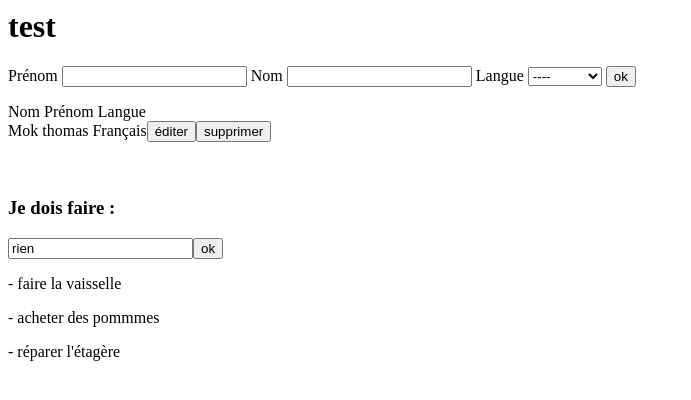
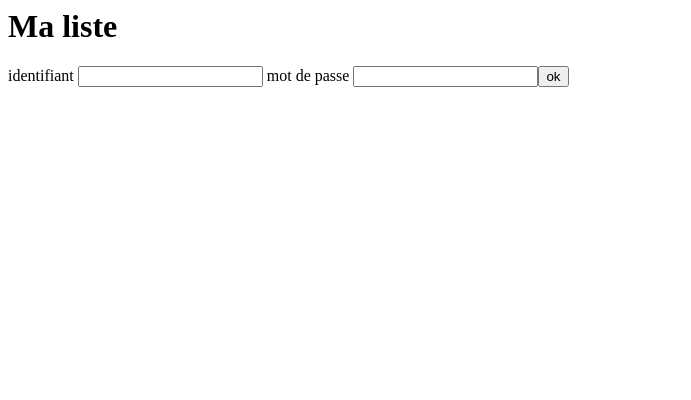
Before and after one commit to masalthunlass/todolist, a React app: page / in a window 1280 px wide. Shown: the top 400 px of the page, without its empty margins (0-691 px from the left). Built offline with nearby package versions, Linux system fonts and the light colour scheme.

Commit message:
useAuth example

```diff
--- a/index.html
+++ b/index.html
@@ -1,7 +1,7 @@
 <html>
     <head></head>
     <body>
-        <h1>test</h1>
+        <h1>Ma liste</h1>
         <div id="projet"></div>
         <script src="./dist/my-first-webpack.bundle.js"></script>
     </body>
--- a/resources/myTodoList.json
+++ b/resources/myTodoList.json
@@ -1,5 +1,5 @@
 [
     "faire la vaisselle" ,
-    "acheter des pommmes" ,
+    "acheter des pommes" ,
     "réparer l'étagère"
 ]
--- a/src/component/App.tsx
+++ b/src/component/App.tsx
@@ -1,15 +1,24 @@
 import React from 'react';
 import TodoListManagement from './todolist/TodoListManagement';
-import UserManagement from './user/UserManagement';
+import SignInPage from './authentication/SigninPage';
+import { AuthenticationProvider, TestProvider, useAuth } from './authentication/AuthenticationProvider';
 
-const App : React.FC = () => {
+const App: React.FC = () => {
 
+    return (<div>
 
-    return (<>
-        <UserManagement></UserManagement>
-        <br /><br />
-        <TodoListManagement></TodoListManagement></>);
+        <AuthenticationProvider>
+        <Main/>
+    </AuthenticationProvider>
+    </div>);
 }
 
+const Main: React.FC = () => {
+    const { status } = useAuth();
+    console.log(status);
+    return (<>{ status === 'UNAUTHENTICATED' ?
+        <SignInPage/> : <TodoListManagement/>
+    }</>)
+}
 
 export default App;
--- /dev/null
+++ b/src/component/authentication/AuthenticationProvider.tsx
@@ -0,0 +1,53 @@
+import React, { useContext, createContext, useState, useEffect } from 'react';
+
+type Status =  'UNAUTHENTICATED' | 'AUTHENTICATED';
+
+
+export interface AuthStatus {
+   status: Status;
+   signin: (login:string, password:string) => void;
+}
+
+const noop = () => {};
+const defaultAuthStatus: AuthStatus = {
+  status: 'UNAUTHENTICATED',
+  signin: noop
+}
+const useProvideAuthentication = (): AuthStatus => {
+  const [status, setStatus] = useState<Status>('UNAUTHENTICATED');
+
+  const signin = (login, password) => {
+    console.log({login, password});
+      //todo verifier login and password
+      if (login !== '' && password !== '') {
+        setStatus('AUTHENTICATED');
+
+      }
+
+  };
+  return { status , signin};
+};
+
+const AuthContext: React.Context<AuthStatus> = createContext(defaultAuthStatus);
+
+const AuthenticationProvider = ({children}) => {
+  const value = useProvideAuthentication();
+  return <AuthContext.Provider value={value} >
+    {children}
+  </AuthContext.Provider>;
+}
+
+const TestProvider = () => {
+  const authStatus = useProvideAuthentication();
+  return (<div>
+    <button value="ici" onClick={() => authStatus.signin('toto', 'tata')}>ici</button>
+    {authStatus.status}
+  </div>)
+}
+const useAuth = () => {
+   return useContext(AuthContext);
+};
+
+
+
+export {AuthenticationProvider, useAuth, TestProvider}
--- /dev/null
+++ b/src/component/authentication/SigninPage.tsx
@@ -0,0 +1,46 @@
+import React from 'react';
+import {  useAuth } from './AuthenticationProvider';
+
+interface LoggedInUser {
+    login: string;
+    password: string;
+}
+
+const defaultUser:LoggedInUser  =  {
+    login : '',
+    password : ''
+
+};
+
+const SignInPage: React.FC = () => {
+    const [user, setUser] = React.useState(defaultUser);
+    const { signin } = useAuth();
+
+    return (
+    <form id="sign-in-page" >
+        <label > identifiant </label>
+        <input type="text"
+        name="login"
+        value={user.login}
+         onChange={onChange(user, setUser)}
+        ></input>
+
+        <label > mot de passe </label>
+        <input type="password"
+        name="password"
+        value={user.password}
+        onChange={onChange(user, setUser)}
+        ></input>
+
+        <input type="button" value="ok" onClick={() => signin(user.login, user.password) }  />
+    </form>
+    );
+}
+
+const onChange = (user, setUser) => (event) => {
+    const fieldName: string = event.target.name;
+    const fieldValue: string = event.target.value;
+    setUser({ ...user, [fieldName]: fieldValue });
+  };
+
+export default SignInPage;
```
Also changed, not shown: src/store/reducer/authenticationReducer.ts (added), 2 other files (tests, documents, lock files or other folders).
